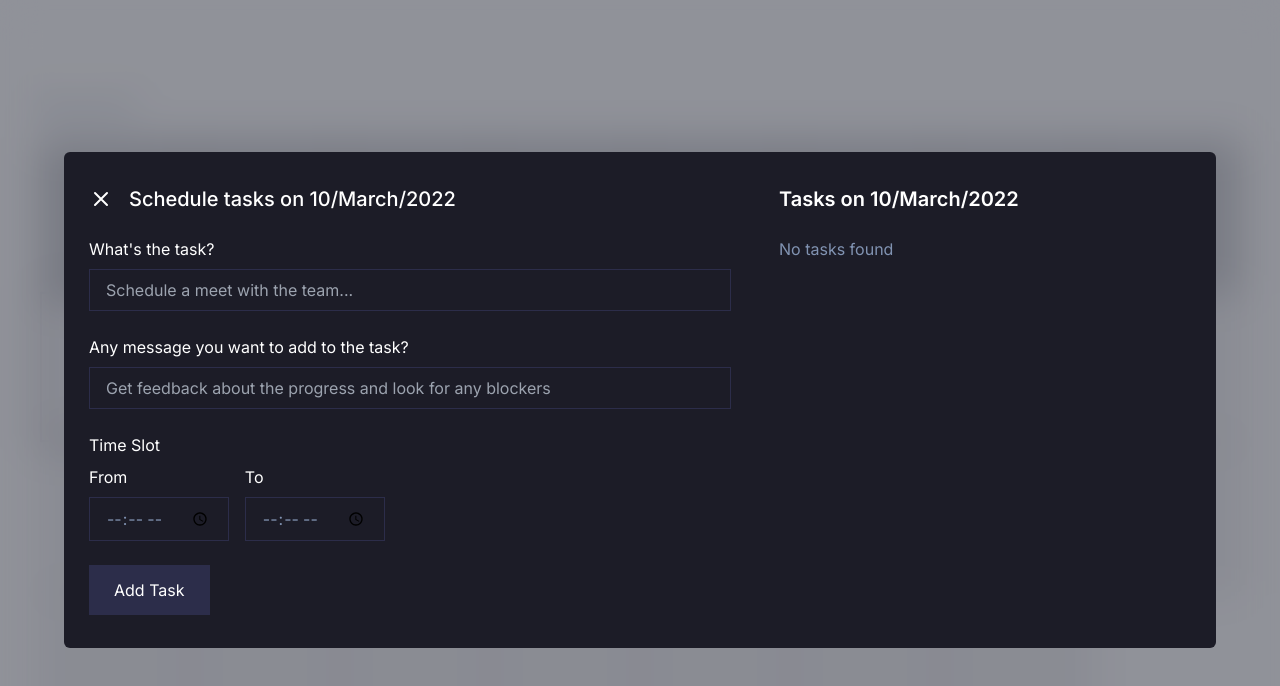
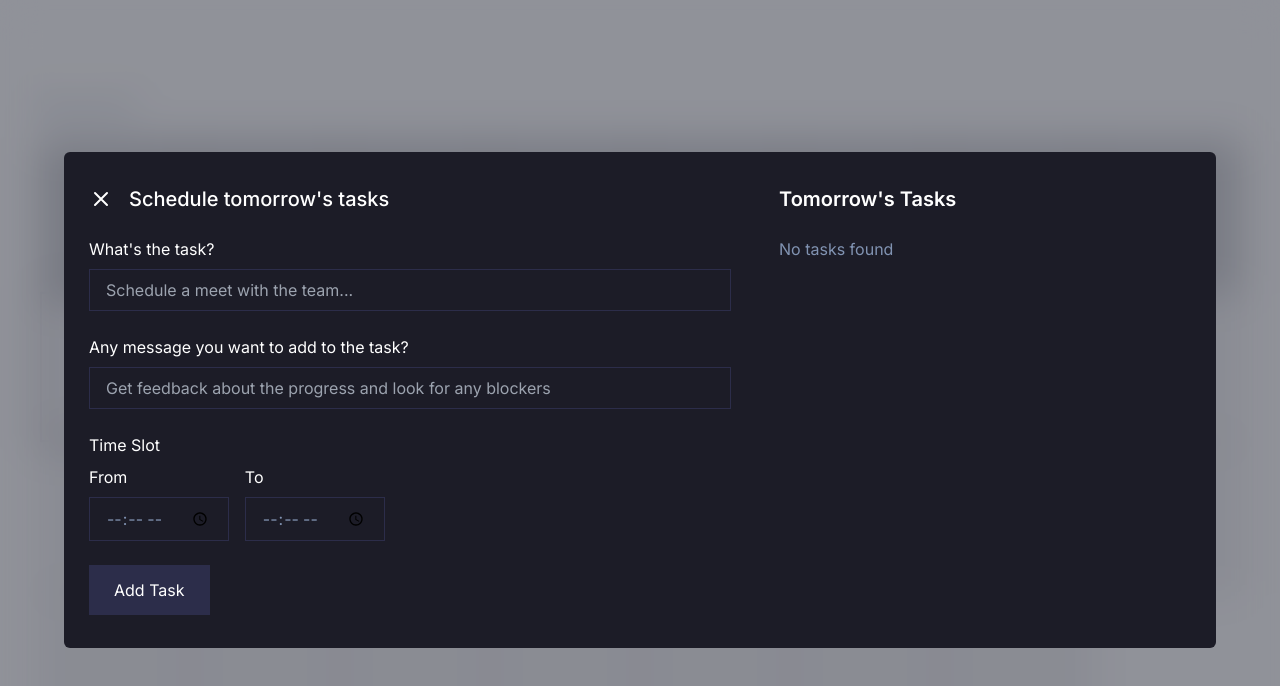
Before and after one commit to ruthv1k/ingen, a Next.js app: page / in a window 1280 px wide. Both pictures are taken after a click on the button "10". Shown: the top 686 px of the page. Built offline with nearby package versions, Linux system fonts and the light colour scheme.

Commit message:
I-1: Use CalendarContext in components
- used calendar context to fetch calendar information

```diff
--- a/components/popup.tsx
+++ b/components/popup.tsx
@@ -1,7 +1,8 @@
-import { useEffect, useReducer } from 'react'
+import { useEffect, useReducer, useContext } from 'react'
 
 import { Task } from '@/types/task'
 import Tasks from 'components/tasks'
+import CalendarContext from 'context/CalendarContext'
 
 interface Props {
   popup: {
@@ -12,7 +13,6 @@ interface Props {
   submitForm: (form: Task) => void
   tasks: Array<Task>
   markAsDone: (id: string) => void
-  today: number
 }
 
 type ReducerAction =
@@ -42,11 +42,11 @@ function reducer(state: Task, action: ReducerAction): Task {
 const Popup: React.FC<Props> = ({
   popup,
   tasks,
-  today,
   closePopup,
   submitForm,
-  markAsDone
+  markAsDone,
 }) => {
+  const { todaysDate } = useContext(CalendarContext)
   let initialState: Task = {
     id: '',
     title: '',
@@ -54,7 +54,7 @@ const Popup: React.FC<Props> = ({
     date: '',
     fromTime: '',
     toTime: '',
-    isDone: false
+    isDone: false,
   }
 
   const [form, setForm] = useReducer(reducer, initialState)
@@ -86,8 +86,8 @@ const Popup: React.FC<Props> = ({
 
   return (
     <>
-      <div className="flex bg-white border rounded-md popup dark:border-transparent dark:bg-dark-background md:w-11/12 lg:max-w-6xl">
-        <div className="w-3/5 px-6 py-8 popup-content">
+      <div className="popup flex rounded-md border bg-white dark:border-transparent dark:bg-dark-background md:w-11/12 lg:max-w-6xl">
+        <div className="popup-content w-3/5 px-6 py-8">
           <div className="flex items-center justify-start">
             <button
               onClick={closePopup}
@@ -95,7 +95,7 @@ const Popup: React.FC<Props> = ({
             >
               <svg
                 xmlns="http://www.w3.org/2000/svg"
-                className="w-6 h-6 text-dark"
+                className="text-dark h-6 w-6"
                 fill="current"
                 viewBox="0 0 24 24"
                 stroke="currentColor"
@@ -109,9 +109,9 @@ const Popup: React.FC<Props> = ({
               </svg>
             </button>
             <h3 className="ml-4 text-xl font-medium dark:text-dark-theme-heading">
-              {formattedDate === today
+              {formattedDate === todaysDate
                 ? `Schedule today's tasks`
-                : formattedDate === today + 1
+                : formattedDate === todaysDate + 1
                 ? `Schedule tomorrow's tasks`
                 : `Schedule tasks on ${popup.date}`}
             </h3>
@@ -128,7 +128,7 @@ const Popup: React.FC<Props> = ({
               type="text"
               placeholder="Schedule a meet with the team..."
               id="form_title"
-              className="w-full px-4 py-2 border focus:outline-none dark:border-dark-theme-primary dark:bg-transparent dark:text-dark-theme-body"
+              className="w-full border px-4 py-2 focus:outline-none dark:border-dark-theme-primary dark:bg-transparent dark:text-dark-theme-body"
               onChange={setTaskTitle}
             />
           </div>
@@ -144,7 +144,7 @@ const Popup: React.FC<Props> = ({
               type="text"
               placeholder="Get feedback about the progress and look for any blockers"
               id="form_title"
-              className="w-full px-4 py-2 border focus:outline-none dark:border-dark-theme-primary dark:bg-transparent dark:text-dark-theme-body"
+              className="w-full border px-4 py-2 focus:outline-none dark:border-dark-theme-primary dark:bg-transparent dark:text-dark-theme-body"
               onChange={setDescription}
             />
           </div>
@@ -156,7 +156,7 @@ const Popup: React.FC<Props> = ({
             >
               Time Slot
             </label>
-            <div className="flex items-center justify-between w-1/3">
+            <div className="flex w-1/3 items-center justify-between">
               <div>
                 <label htmlFor="from" className="dark:text-dark-theme-heading">
                   From
@@ -165,7 +165,7 @@ const Popup: React.FC<Props> = ({
                   type="time"
                   placeholder="From"
                   id="fromTime"
-                  className="px-4 py-2 mt-2 border focus:outline-none dark:border-dark-theme-primary dark:bg-transparent dark:text-dark-theme-body"
+                  className="mt-2 border px-4 py-2 focus:outline-none dark:border-dark-theme-primary dark:bg-transparent dark:text-dark-theme-body"
                   onChange={setFrom}
                 />
               </div>
@@ -177,7 +177,7 @@ const Popup: React.FC<Props> = ({
                   type="time"
                   placeholder="To"
                   id="toTime"
-                  className="px-4 py-2 mt-2 border focus:outline-none dark:border-dark-theme-primary dark:bg-transparent dark:text-dark-theme-body"
+                  className="mt-2 border px-4 py-2 focus:outline-none dark:border-dark-theme-primary dark:bg-transparent dark:text-dark-theme-body"
                   onChange={setTo}
                 />
               </div>
@@ -187,7 +187,7 @@ const Popup: React.FC<Props> = ({
           <div className="mt-6">
             <button
               type="button"
-              className="px-6 py-3 text-white transition-all duration-150 ease-linear border border-light-theme-primary bg-light-theme-primary hover:bg-transparent hover:text-light-theme-primary dark:border-dark-theme-primary dark:bg-dark-theme-primary dark:text-dark-theme-heading dark:hover:bg-transparent "
+              className="border border-light-theme-primary bg-light-theme-primary px-6 py-3 text-white transition-all duration-150 ease-linear hover:bg-transparent hover:text-light-theme-primary dark:border-dark-theme-primary dark:bg-dark-theme-primary dark:text-dark-theme-heading dark:hover:bg-transparent "
               onClick={() => submitForm(form)}
             >
               Add Task
@@ -195,7 +195,7 @@ const Popup: React.FC<Props> = ({
           </div>
         </div>
         <div className="w-2/5 px-6 py-8 ">
-          <Tasks tasks={tasks} markAsDone={markAsDone} date={popup.date} today={today} />
+          <Tasks tasks={tasks} markAsDone={markAsDone} date={popup.date} />
         </div>
       </div>
       <div className="overlay" onClick={closePopup}></div>
--- a/components/tasks.tsx
+++ b/components/tasks.tsx
@@ -1,14 +1,15 @@
-import useCalendar from '@/helpers/useCalendar'
+import CalendarContext from 'context/CalendarContext'
 import { Task } from '@/types/task'
+import { useContext } from 'react'
 
 interface Props {
   tasks: Array<Task>
-  today: number
   date: string
   markAsDone: (id: string) => void
 }
 
-const Tasks: React.FC<Props> = ({ tasks, date, today, markAsDone }) => {
+const Tasks: React.FC<Props> = ({ tasks, date, markAsDone }) => {
+  const { todaysDate } = useContext(CalendarContext)
   let formattedDate: number = 0
   let filteredTasks: Array<Task> = []
   if (date) formattedDate = parseInt(date.split('/')[0])
@@ -22,13 +23,17 @@ const Tasks: React.FC<Props> = ({ tasks, date, today, markAsDone }) => {
   return (
     <>
       <h1 className="mb-6 text-xl font-semibold dark:text-dark-theme-heading">
-        {formattedDate === today
+        {formattedDate === todaysDate
           ? `Today's Tasks`
-          : formattedDate === today + 1
+          : formattedDate === todaysDate + 1
           ? `Tomorrow's Tasks`
           : `Tasks on ${date}`}
       </h1>
-      <ul className={`list-none ${filteredTasks.length > 3 ? 'overflow-y-scroll md:max-h-[400px]' : '' } md:pr-4`}>
+      <ul
+        className={`list-none ${
+          filteredTasks.length > 3 ? 'overflow-y-scroll md:max-h-[400px]' : ''
+        } md:pr-4`}
+      >
         {filteredTasks.length > 0 ? (
           filteredTasks.map((task) => (
             <li
@@ -51,12 +56,12 @@ const Tasks: React.FC<Props> = ({ tasks, date, today, markAsDone }) => {
 
               <button
                 type="button"
-                className="flex items-center justify-center px-4 py-3 transition-all duration-150 ease-linear bg-light-theme-primary/25 text-light-theme-primary hover:bg-green-400 hover:text-white dark:bg-dark-theme-primary/50 dark:text-white dark:hover:bg-dark-theme-primary dark:hover:text-green-400"
+                className="flex items-center justify-center bg-light-theme-primary/25 px-4 py-3 text-light-theme-primary transition-all duration-150 ease-linear hover:bg-green-400 hover:text-white dark:bg-dark-theme-primary/50 dark:text-white dark:hover:bg-dark-theme-primary dark:hover:text-green-400"
                 onClick={() => markAsDone(task.id)}
               >
                 <svg
                   xmlns="http://www.w3.org/2000/svg"
-                  className="w-6 h-6"
+                  className="h-6 w-6"
                   fill="none"
                   viewBox="0 0 24 24"
                   stroke="currentColor"
```
